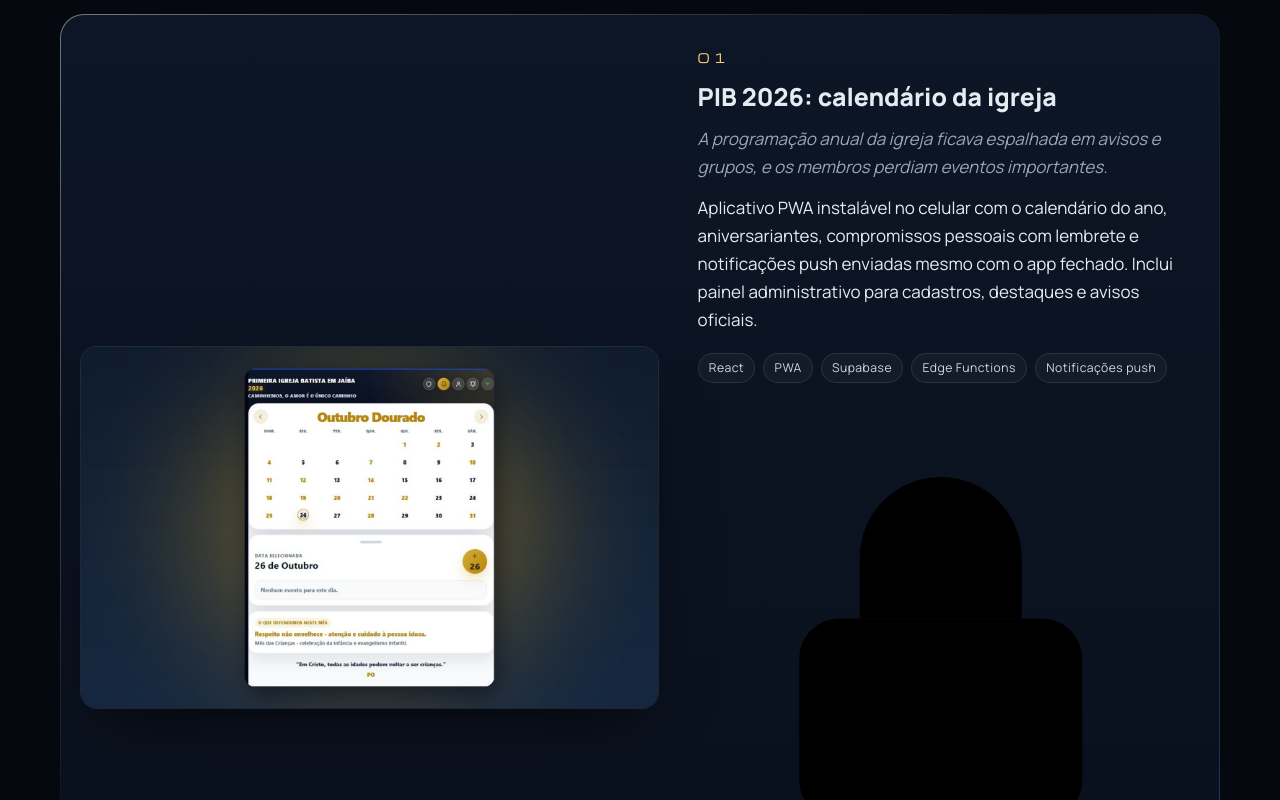
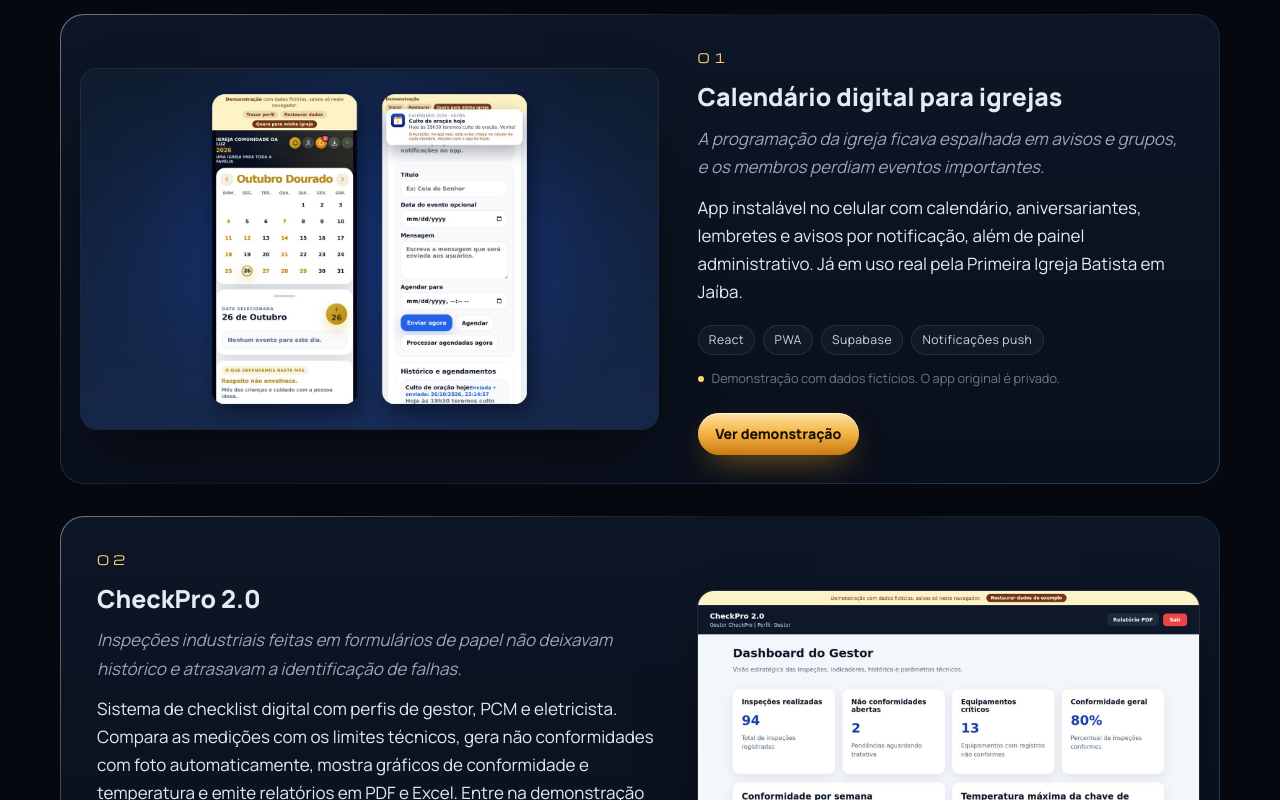
Before and after one commit to fernando-pablo/lychnos-portfolio, a Next.js app: page / in a window 1280 px wide. Shown: the part 1400-2200 px from the top of the page. Built offline with nearby package versions, Linux system fonts and the light colour scheme.

Commit message:
Card do calendário voltado para a demonstração

```diff
--- a/app/globals.css
+++ b/app/globals.css
@@ -279,6 +279,9 @@ p { margin: 0; }
   color: #cfd7e1; background: rgba(255, 255, 255, 0.03); box-shadow: inset 0 0 0 1px var(--borda);
 }
 .projeto-links { display: flex; flex-wrap: wrap; gap: 0.7rem; margin-top: 1.5rem; }
+.projeto-selo { margin-top: 1rem; font-size: 0.8rem; color: var(--texto-3); }
+.projeto-selo::before { content: ""; display: inline-block; width: 6px; height: 6px; margin-right: 0.5rem; border-radius: 50%; background: var(--ambar-claro); vertical-align: middle; }
+
 
 /* ---------- Serviços ---------- */
 .servicos { display: grid; grid-template-columns: repeat(3, 1fr); gap: 1.25rem; margin-top: 3.5rem; }
--- a/app/page.tsx
+++ b/app/page.tsx
@@ -112,7 +112,6 @@ export default function Home() {
                     </ul>
                     {p.selo && (
                       <p className="projeto-selo">
-                        <svg viewBox="0 0 24 24" aria-hidden="true"><rect x="5" y="11" width="14" height="10" rx="2" /><path d="M8 11V8a4 4 0 0 1 8 0v3" /></svg>
                         {p.selo}
                       </p>
                     )}
--- a/data/site.ts
+++ b/data/site.ts
@@ -39,15 +39,15 @@ export type Projeto = {
 
 export const projetos: Projeto[] = [
   {
-    nome: "PIB 2026: calendário da igreja",
+    nome: "Calendário digital para igrejas",
     problema:
-      "A programação anual da igreja ficava espalhada em avisos e grupos, e os membros perdiam eventos importantes.",
+      "A programação da igreja ficava espalhada em avisos e grupos, e os membros perdiam eventos importantes.",
     solucao:
-      "Aplicativo PWA instalável no celular com o calendário do ano, aniversariantes, compromissos pessoais com lembrete e notificações push enviadas mesmo com o app fechado. Inclui painel administrativo para cadastros, destaques e avisos oficiais.",
-    tecnologias: ["React", "PWA", "Supabase", "Edge Functions", "Notificações push"],
-    imagem: "/projetos/pib-2026.jpg",
-    // O app real é privado (guarda dados dos membros). O link abre uma cópia de demonstração com dados fictícios.
-    selo: "O app real é privado, em uso pela Primeira Igreja Batista em Jaíba. A demonstração usa uma igreja e dados fictícios.",
+      "App instalável no celular com calendário, aniversariantes, lembretes e avisos por notificação, além de painel administrativo. Já em uso real pela Primeira Igreja Batista em Jaíba.",
+    tecnologias: ["React", "PWA", "Supabase", "Notificações push"],
+    imagem: "/projetos/calendario-demo.jpg",
+    // O app da igreja é privado; o link abre a demonstração com dados fictícios.
+    selo: "Demonstração com dados fictícios. O app original é privado.",
     linkAoVivo: "https://calendario-igreja-demo-un3i.vercel.app",
     rotuloLink: "Ver demonstração",
   },
```
Also changed, not shown: public/projetos/calendario-demo.jpg (added).
